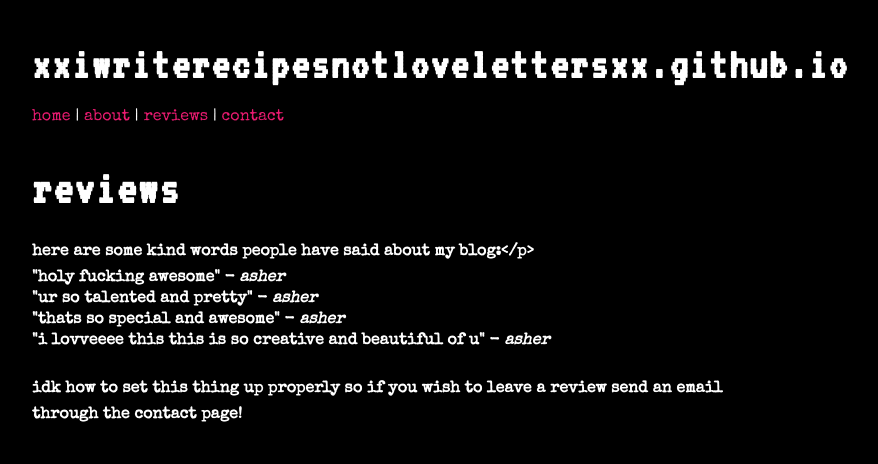
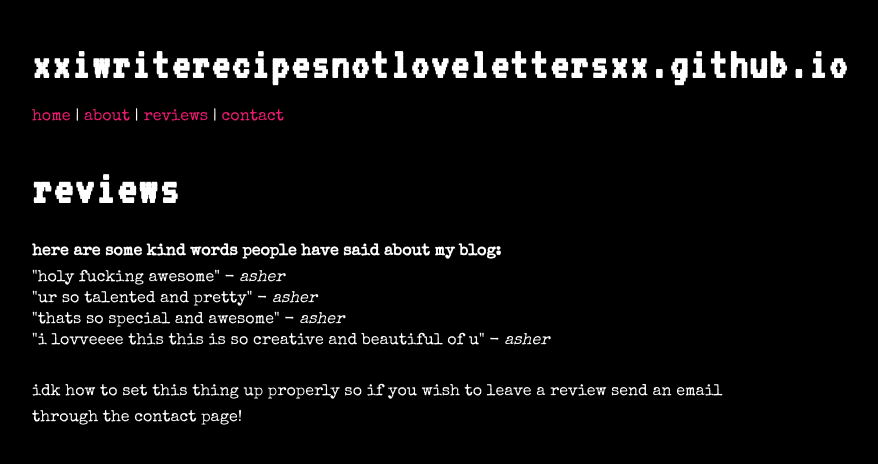
Before and after one commit to xxiwriterecipesnotlovelettersxx/xxiwriterecipesnotlovelettersxx.github.io, a Jekyll site: the page built from reviews.md, in a window 1280 px wide. Shown: the top 464 px of the page, without its empty margins (233-1111 px from the left). Built offline with Jekyll 4.4.1, drawn with Linux system fonts in a browser that asks for light colours.

```diff
--- a/reviews.md
+++ b/reviews.md
@@ -4,7 +4,7 @@ title: reviews
 ---
 
 <h1>reviews</h1>
-<p><b>here are some kind words people have said about my blog:<b></p>
+<p><b>here are some kind words people have said about my blog:</b></p>
 
 <ul class="reviews-list">
   <li>"holy fucking awesome" - <em>asher</em></li>
```
